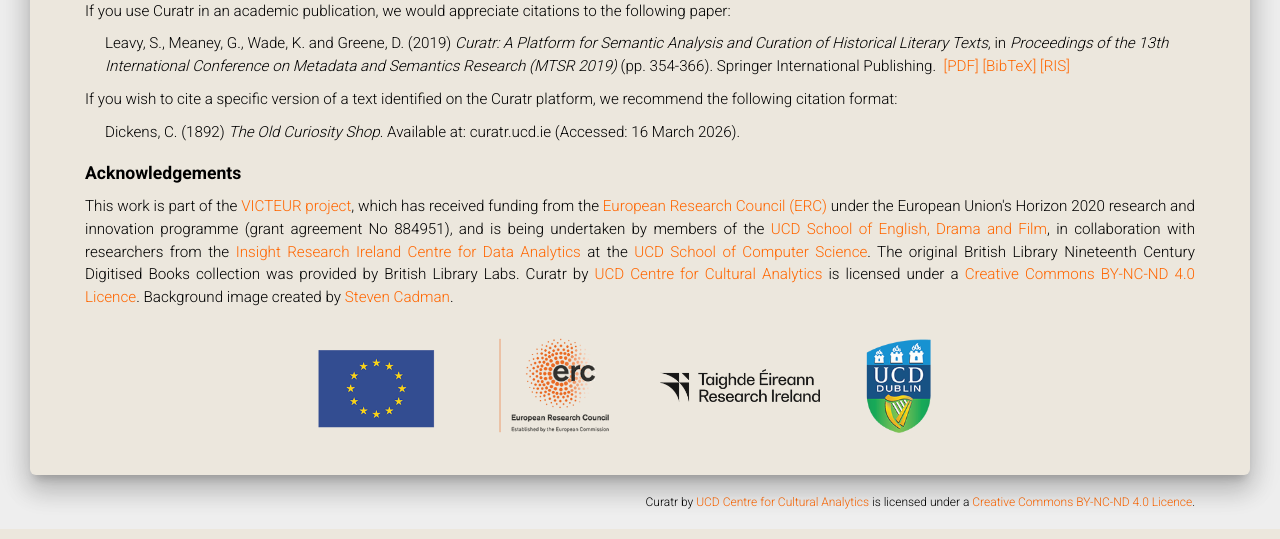
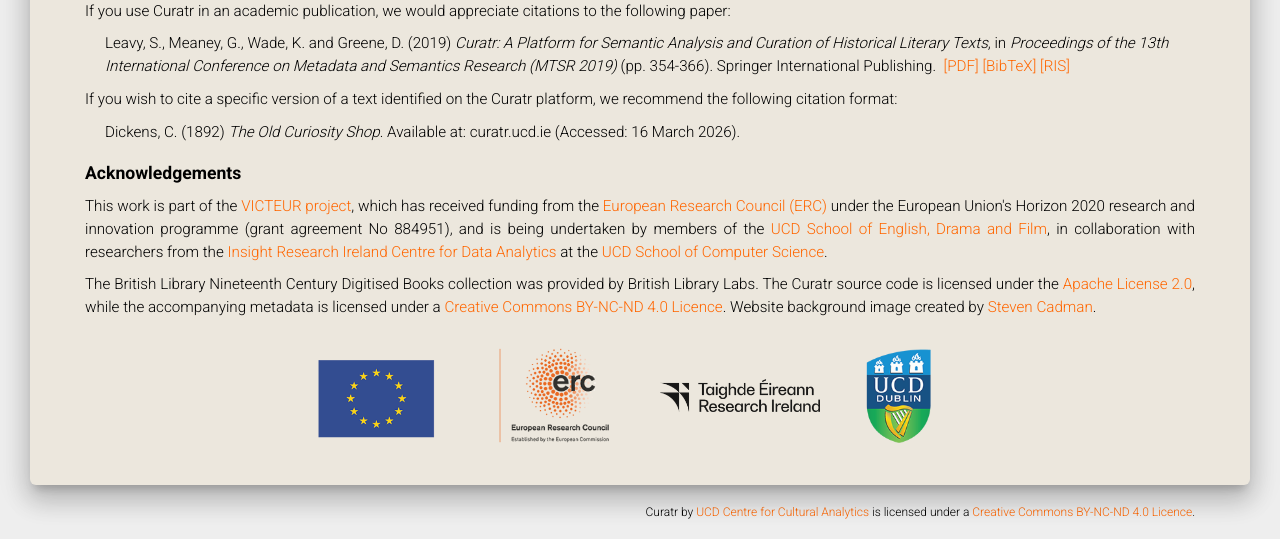
Before and after one commit to derekgreene/curatr, a Flask app: template code/templates/about.html in a window 1280 px wide. Shown: the part 1422-1961 px from the top of the page. Run offline with Flask 3, Linux system fonts and the light colour scheme; the template is opened without the code that fills it, so the values that code supplies are empty; parts of the project's set-up code (start-up, migrations or seed data) failed here and were passed over.

Commit message:
Update documentation and about

```diff
--- a/code/templates/about.html
+++ b/code/templates/about.html
@@ -94,8 +94,9 @@
     <h5 class="division">Acknowledgements</h5>
     <p class="text-justify">
         This work is part of the <a href="https://projectvicteur.com/" target="_blank" rel="noopener noreferrer">VICTEUR project</a>, which has received funding from the <a target="_blank" rel="noopener noreferrer" href="https://erc.europa.eu/">European Research Council (ERC)</a> under the European Union's Horizon 2020 research and innovation programme (grant agreement No 884951), and is being undertaken by members of the <a href="https://www.ucd.ie/englishdramafilm/" target="_blank" rel="noopener noreferrer">UCD School of English, Drama and Film</a>, in collaboration with researchers from the <a href="https://www.insight-centre.org/" target="_blank" rel="noopener noreferrer">Insight Research Ireland Centre for Data Analytics</a> at the <a href="https://www.ucd.ie/cs/" target="_blank" rel="noopener noreferrer">UCD School of Computer Science</a>.
-        The original British Library Nineteenth Century Digitised Books collection was provided by British Library Labs.
-        Curatr by <a href="https://cca.ucd.ie/" target="_blank" rel="noopener noreferrer">UCD Centre for Cultural Analytics</a> is licensed under a <a rel="license noopener noreferrer" href="https://creativecommons.org/licenses/by-nc-nd/4.0/" target="_blank">Creative Commons BY-NC-ND 4.0 Licence</a>. Background image created by <a href="https://www.flickr.com/photos/stevecadman/486263551" target="_blank" rel="noopener noreferrer">Steven Cadman</a>.
+    </p>
+    <p class="text-justify">
+        The British Library Nineteenth Century Digitised Books collection was provided by British Library Labs. The Curatr source code is licensed under the <a href="https://www.apache.org/licenses/LICENSE-2.0" target="_blank" rel="noopener noreferrer">Apache License 2.0</a>, while the accompanying metadata is licensed under a <a href="https://creativecommons.org/licenses/by-nc-nd/4.0/" target="_blank" rel="noopener noreferrer">Creative Commons BY-NC-ND 4.0 Licence</a>. Website background image created by <a href="https://www.flickr.com/photos/stevecadman/486263551" target="_blank" rel="noopener noreferrer">Steven Cadman</a>.
     </p>
     <p style="align: center; margin-top: 1.8em;">
         <a target="_blank" href="https://european-union.europa.eu"><img src="{{staticprefix}}/img/logo-eu.png" class="logo" style="width: 120px; margin-right: 50px;" alt="EU Flag"/></a>
```
Also changed, not shown: core/fulltext/README.md.
